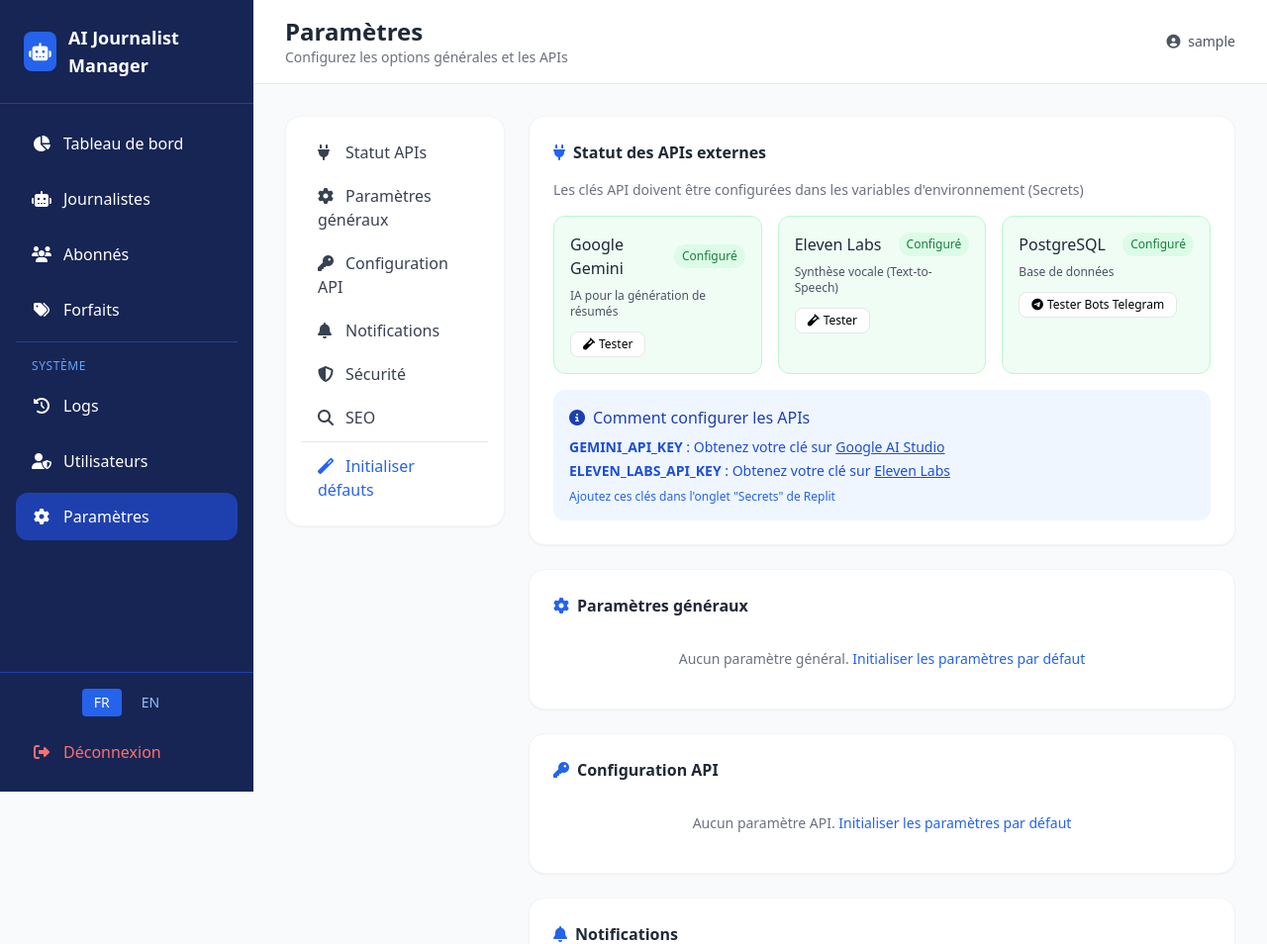
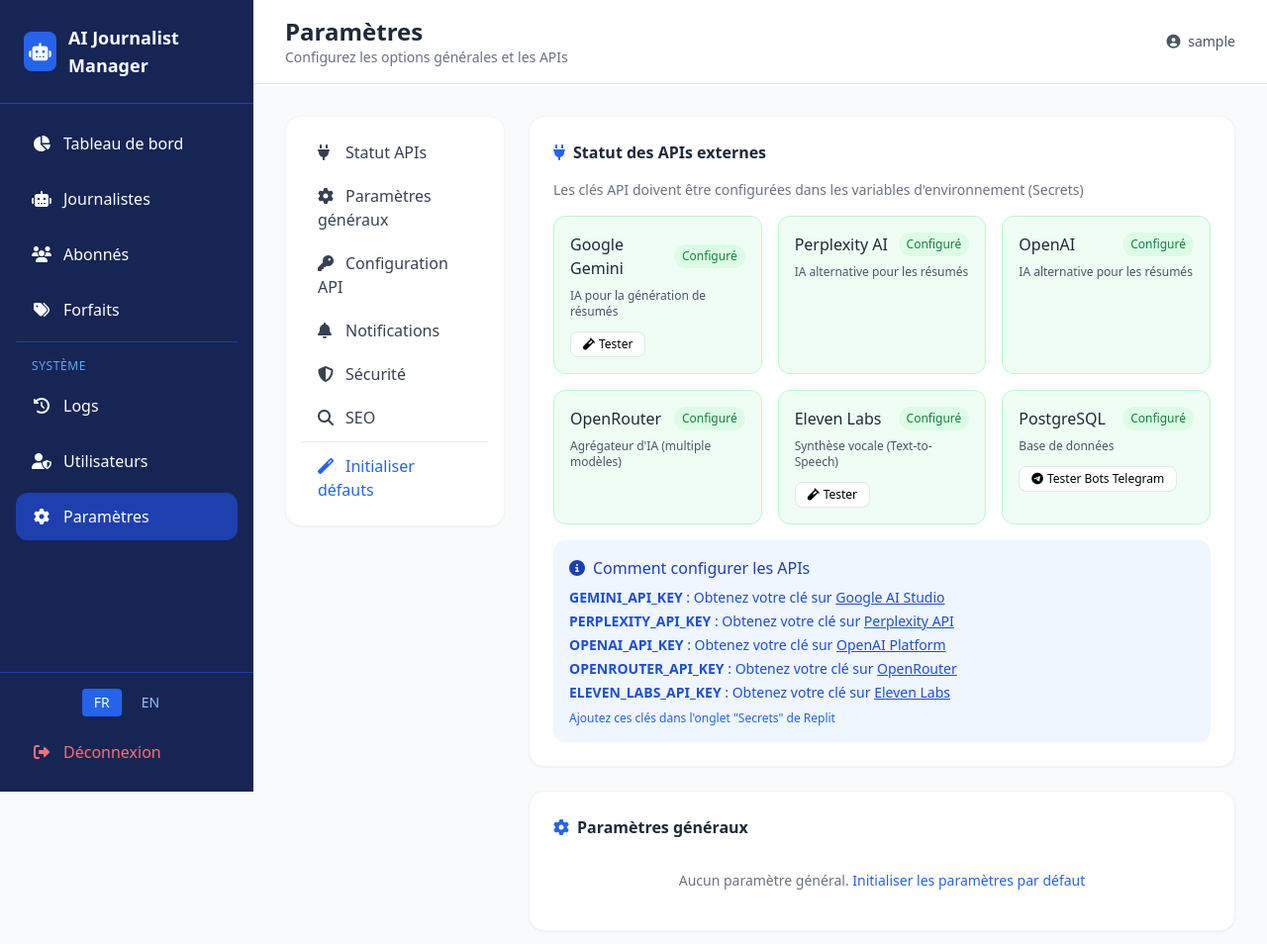
Before and after one commit to moa-digitalagency/AI_Journalist_Manager, a Flask app: page /admin/settings/ in a window 1280 px wide. Shown: the top 954 px of the page at 99% size. Run offline with Flask 3, Linux system fonts and the light colour scheme; the visitor is signed in with stand-in values (Sample User, id 1); some libraries are stand-ins or nearby versions.

Commit message:
Add timezone settings and additional API integrations to the admin panel
Update routes/settings.py to include default_timezone and add Perplexity, OpenAI, and OpenRouter to get_api_status. Update templates/admin/settings/index.html with links for new API keys.

Replit-Commit-Author: Agent
Replit-Commit-Session-Id: 58c501b0-1335-4e90-8e83-b029b79bc34c
Replit-Commit-Checkpoint-Type: full_checkpoint
Replit-Commit-Event-Id: 38da66d6-7aaa-4e0a-91b0-21119327276f
Replit-Commit-Screenshot-Url: https://storage.googleapis.com/screenshot-production-us-central1/476ad05a-ace0-45aa-b0f8-84476e38dfdc/58c501b0-1335-4e90-8e83-b029b79bc34c/eX7oPAD
Replit-Helium-Checkpoint-Created: true

```diff
--- a/routes/settings.py
+++ b/routes/settings.py
@@ -13,6 +13,7 @@ DEFAULT_SETTINGS = {
         {'key': 'trial_days', 'value': '7', 'description': 'Durée de la période d\'essai en jours'},
         {'key': 'fetch_hour', 'value': '2', 'description': 'Heure de collecte automatique (0-23)'},
         {'key': 'summary_hour', 'value': '8', 'description': 'Heure d\'envoi des résumés (0-23)'},
+        {'key': 'default_timezone', 'value': 'Europe/Paris', 'description': 'Fuseau horaire par défaut'},
     ],
     'api': [
         {'key': 'gemini_model', 'value': 'gemini-2.5-flash', 'description': 'Modèle Gemini à utiliser'},
@@ -47,6 +48,24 @@ def get_api_status():
             'name': 'Google Gemini',
             'description': 'IA pour la génération de résumés',
             'required': True
+        },
+        'perplexity': {
+            'configured': bool(os.environ.get('PERPLEXITY_API_KEY')),
+            'name': 'Perplexity AI',
+            'description': 'IA alternative pour les résumés',
+            'required': False
+        },
+        'openai': {
+            'configured': bool(os.environ.get('OPENAI_API_KEY')),
+            'name': 'OpenAI',
+            'description': 'IA alternative pour les résumés',
+            'required': False
+        },
+        'openrouter': {
+            'configured': bool(os.environ.get('OPENROUTER_API_KEY')),
+            'name': 'OpenRouter',
+            'description': 'Agrégateur d\'IA (multiple modèles)',
+            'required': False
         },
         'eleven_labs': {
             'configured': bool(os.environ.get('ELEVEN_LABS_API_KEY')),
--- a/templates/admin/settings/index.html
+++ b/templates/admin/settings/index.html
@@ -77,6 +77,9 @@
                 <h4 class="font-medium text-blue-800 mb-2"><i class="fas fa-info-circle mr-2"></i>{% if current_lang == 'fr' %}Comment configurer les APIs{% else %}How to configure APIs{% endif %}</h4>
                 <ul class="text-sm text-blue-700 space-y-1">
                     <li><strong>GEMINI_API_KEY</strong> : {% if current_lang == 'fr' %}Obtenez votre clé sur{% else %}Get your key from{% endif %} <a href="https://aistudio.google.com/apikey" target="_blank" class="underline">Google AI Studio</a></li>
+                    <li><strong>PERPLEXITY_API_KEY</strong> : {% if current_lang == 'fr' %}Obtenez votre clé sur{% else %}Get your key from{% endif %} <a href="https://www.perplexity.ai/api" target="_blank" class="underline">Perplexity API</a></li>
+                    <li><strong>OPENAI_API_KEY</strong> : {% if current_lang == 'fr' %}Obtenez votre clé sur{% else %}Get your key from{% endif %} <a href="https://platform.openai.com/api-keys" target="_blank" class="underline">OpenAI Platform</a></li>
+                    <li><strong>OPENROUTER_API_KEY</strong> : {% if current_lang == 'fr' %}Obtenez votre clé sur{% else %}Get your key from{% endif %} <a href="https://openrouter.ai/keys" target="_blank" class="underline">OpenRouter</a></li>
                     <li><strong>ELEVEN_LABS_API_KEY</strong> : {% if current_lang == 'fr' %}Obtenez votre clé sur{% else %}Get your key from{% endif %} <a href="https://elevenlabs.io/api" target="_blank" class="underline">Eleven Labs</a></li>
                 </ul>
                 <p class="text-xs text-blue-600 mt-2">{% if current_lang == 'fr' %}Ajoutez ces clés dans l'onglet "Secrets" de Replit{% else %}Add these keys in Replit's "Secrets" tab{% endif %}</p>
```
